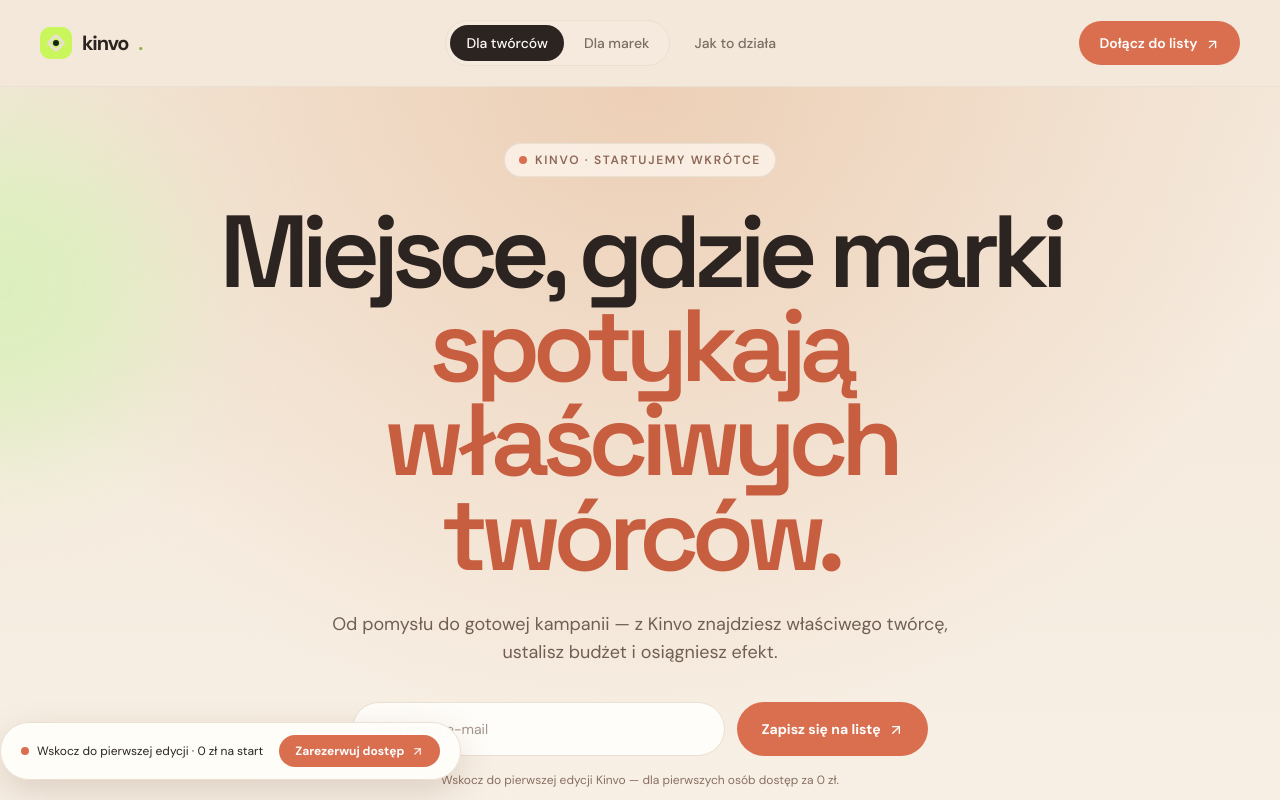
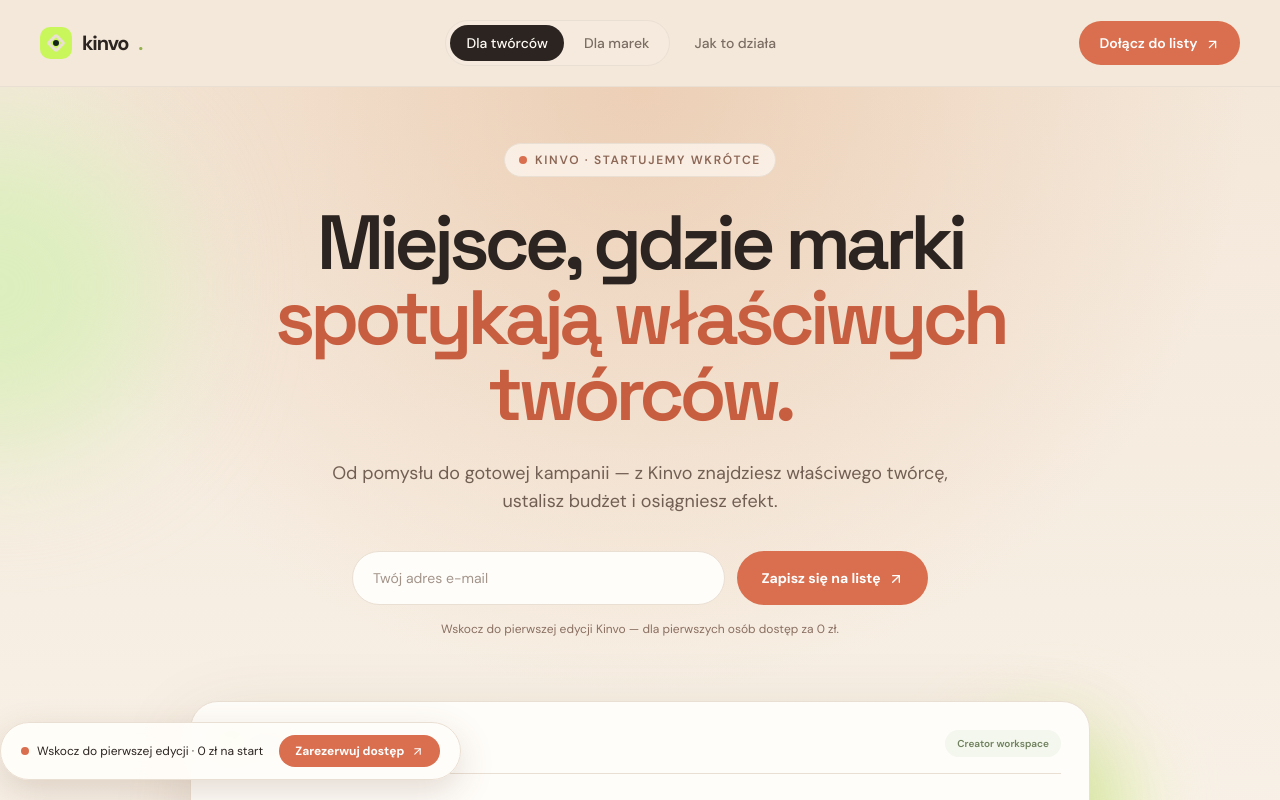
Before and after one commit to laskoAI/kinvo, a Next.js app: page / in a window 1280 px wide. Shown: the top 800 px of the page. Built offline with nearby package versions, Linux system fonts and the light colour scheme; no server answers.

Commit message:
Tighten hero headline layout

```diff
--- a/src/app/page.tsx
+++ b/src/app/page.tsx
@@ -85,7 +85,7 @@
         <div className="absolute -left-40 top-10 -z-0 h-80 w-80 rounded-full bg-[#dceebd] blur-3xl" />
         <div className="relative z-10 mx-auto max-w-5xl text-center">
           <div className="mb-7 inline-flex items-center gap-2 rounded-full border border-[#e5c8ad] bg-[#fffaf4]/70 px-3.5 py-2 text-xs font-semibold uppercase tracking-[.14em] text-[#8d6756]"><span className="h-2 w-2 rounded-full bg-[#d96f4f]" /> Kinvo · startujemy wkrótce</div>
-          <h1 className="mx-auto max-w-4xl text-[clamp(3.1rem,8vw,7rem)] font-semibold leading-[.92] tracking-[-0.075em]">Miejsce, gdzie marki<br /><span className="text-[#c85e40]">spotykają właściwych twórców.</span></h1>
+          <h1 className="mx-auto max-w-6xl text-[clamp(2.75rem,6vw,5.5rem)] font-semibold leading-[.98] tracking-[-0.065em]">Miejsce, gdzie marki<br /><span className="text-[#c85e40]">spotykają właściwych twórców.</span></h1>
           <p className="mx-auto mt-7 max-w-2xl text-base leading-7 text-[#725f54] sm:text-lg">Od pomysłu do gotowej kampanii — z Kinvo znajdziesz właściwego twórcę, ustalisz budżet i osiągniesz efekt.</p>
           <form id="waitlist" onSubmit={handleSubmit} className="scroll-mt-32 mx-auto mt-9 flex max-w-xl flex-col gap-3 sm:flex-row">
             {submitted ? <div className="flex flex-1 items-center gap-3 rounded-full border border-[#c6d4b9] bg-[#edf3e7] px-5 py-4 text-sm font-semibold text-[#58704b]"><CircleCheck size={18} /> Jesteś na liście. Odezwiemy się wkrótce.</div> : <><input required type="email" value={email} onChange={(e) => setEmail(e.target.value)} placeholder="Twój adres e-mail" aria-label="Twój adres e-mail" className="min-w-0 flex-1 rounded-full border border-[#e4d6ca] bg-[#fffdf9] px-5 py-4 text-sm text-[#2b2420] outline-none placeholder:text-[#a3948a] focus:border-[#d96f4f]" /><button disabled={isSubmitting} className="rounded-full bg-[#d96f4f] px-6 py-4 text-sm font-bold text-white transition-colors hover:bg-[#c85e40] disabled:cursor-wait disabled:opacity-70">{isSubmitting ? "Zapisuję..." : "Zapisz się na listę"} <ArrowUpRight className="ml-1 inline" size={16} /></button></>}
```
